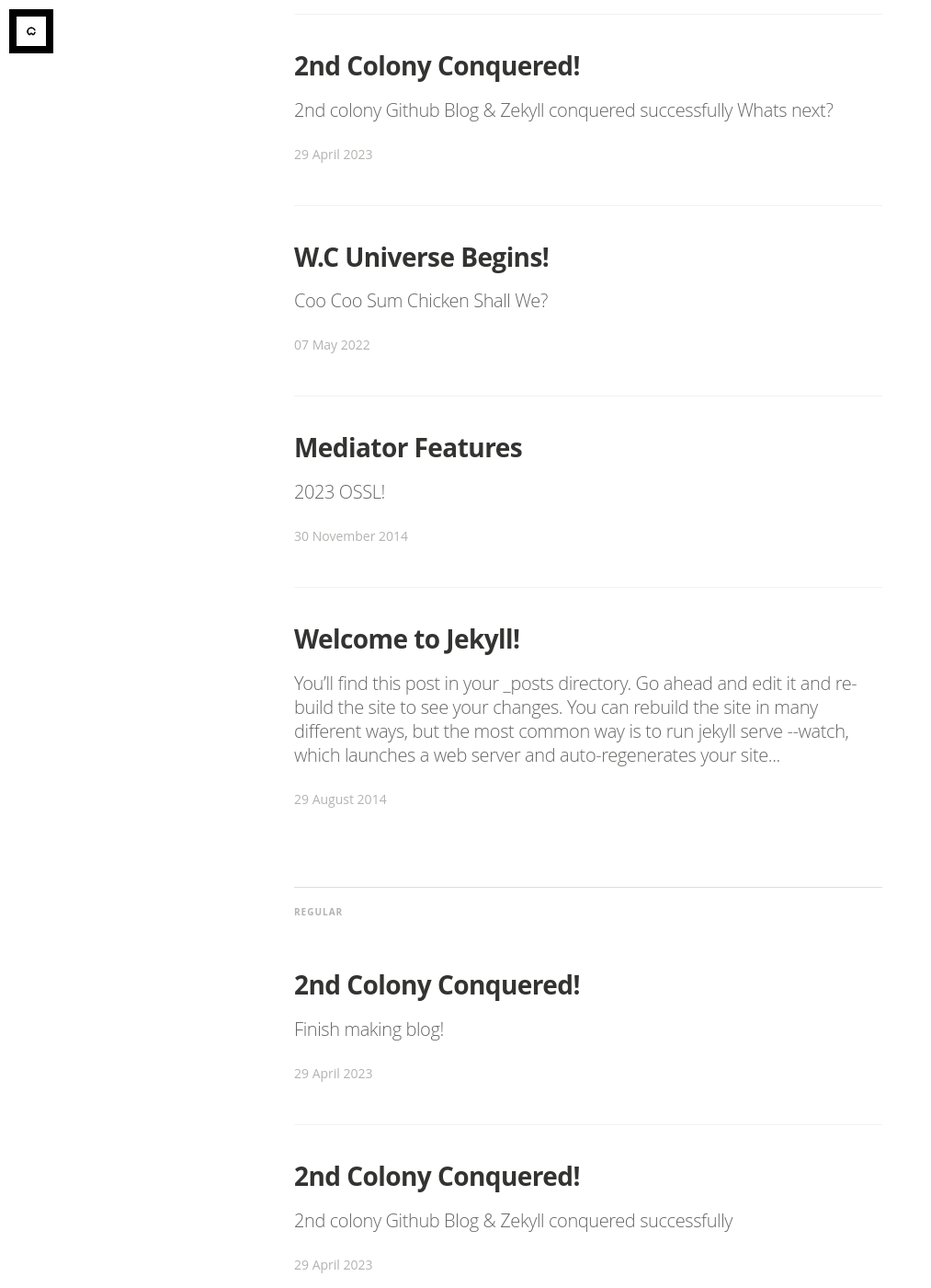
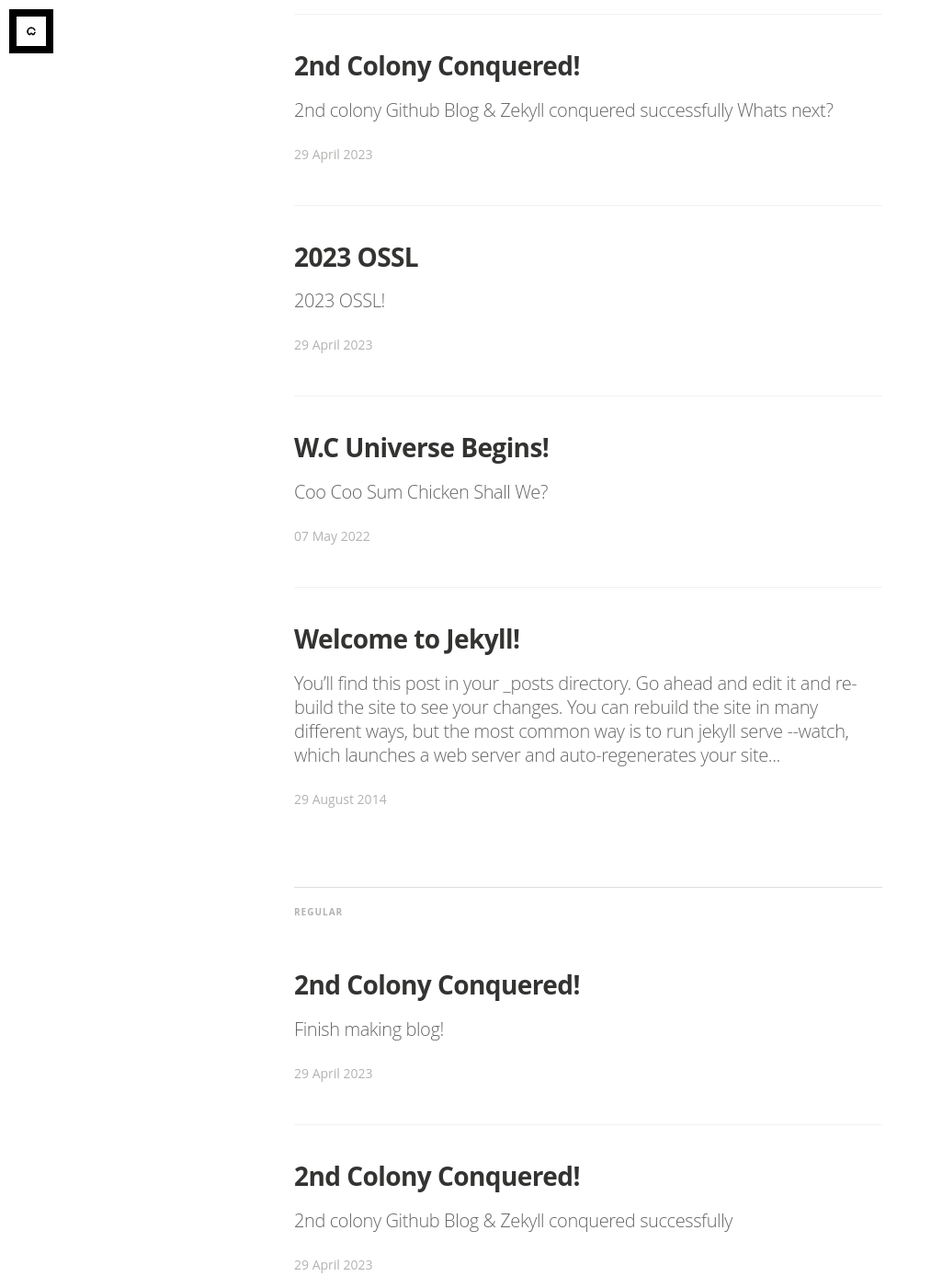
Before and after one commit to Woochal/Woochal.github.io, a Jekyll site: the page built from index.html, in a window 1280 px wide and 1400 px high, scrolled down 954 px. Shown: the whole window at 92% size, without its empty margins (0-1013 px from the left). Built offline with Jekyll 4.4.1, drawn with Linux system fonts in a browser that asks for light colours; nearby versions of some CDN libraries; some web fonts are replaced; the list of posts is cut into pages by our own code; some of the changed text lies outside the part shown.

Commit message:
Update 2014-11-30-mediator_features.markdown

```diff
--- a/_posts/2014-11-30-mediator_features.markdown
+++ b/_posts/2014-11-30-mediator_features.markdown
@@ -1,8 +1,8 @@
 ---
 layout: post
-title:  "Mediator Features"
-date:   2014-11-30 14:34:25
-categories: mediator feature
+title:  "2023 OSSL"
+date:   2023-04-29 14:34:25
+categories: OSSL Lab9
 tags: featured
 image: /assets/article_images/2014-11-30-mediator_features/night-track.JPG
 image2: /assets/article_images/2014-11-30-mediator_features/night-track-mobile.JPG
```
